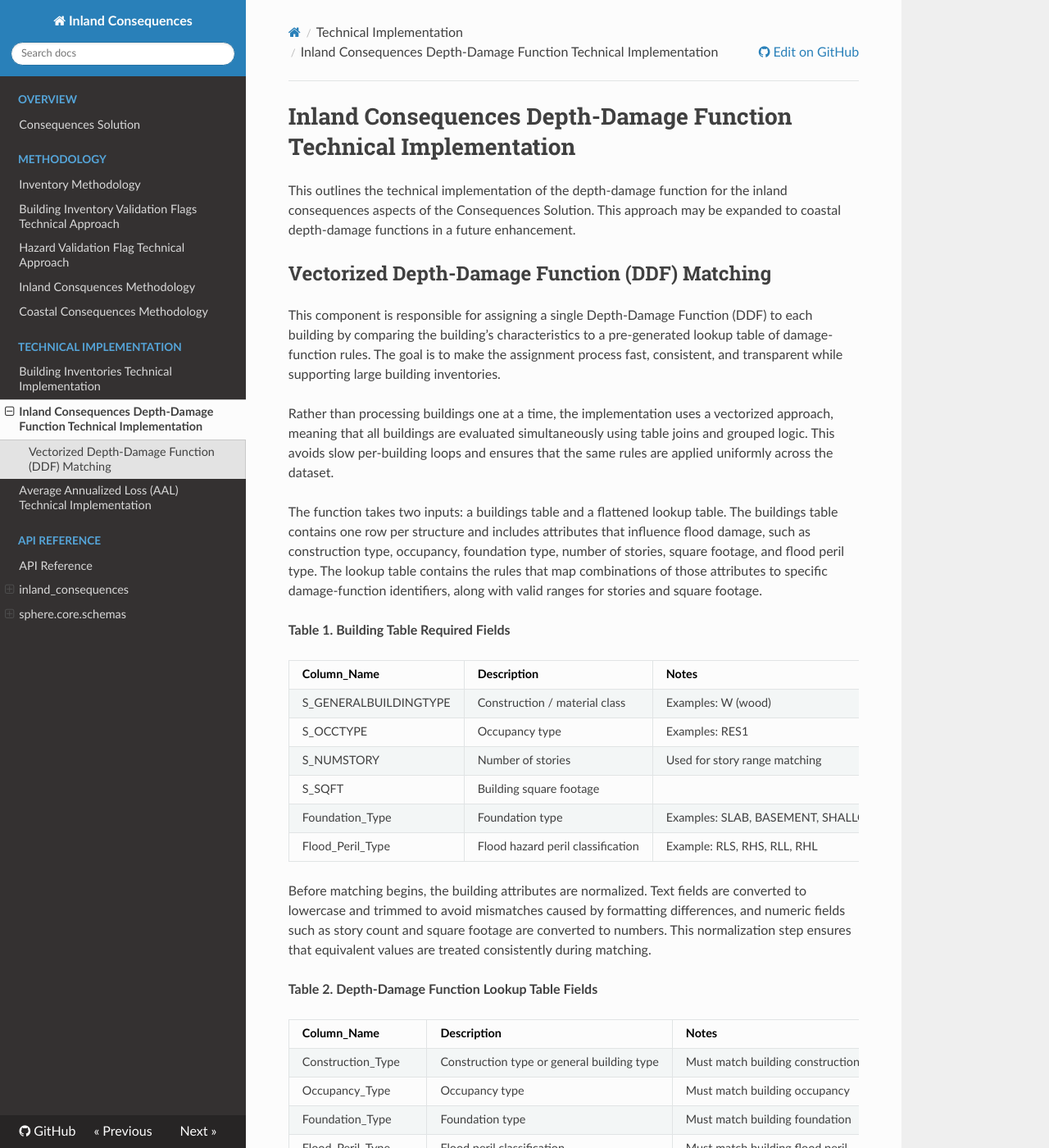
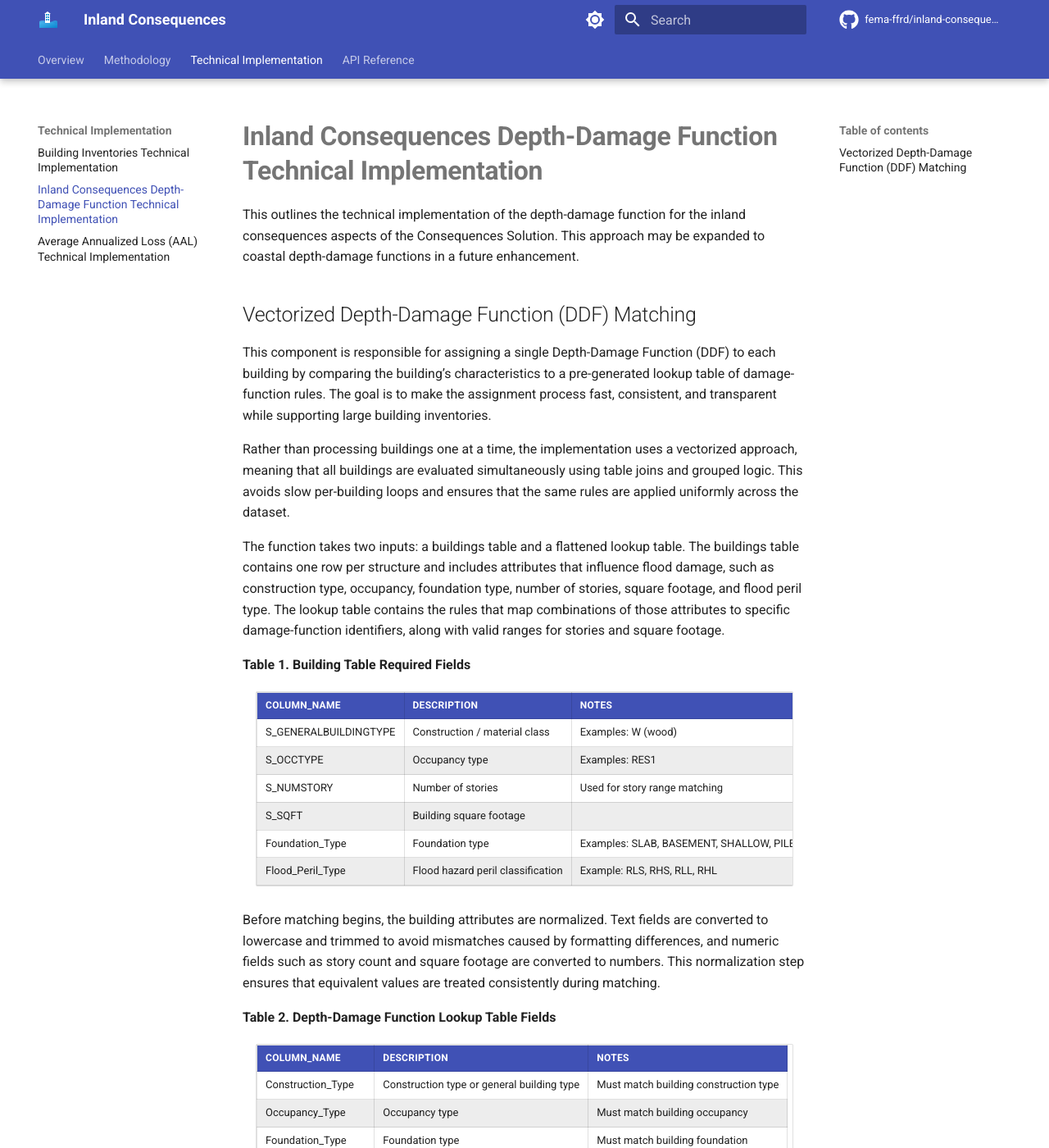
Before and after one commit to fema-ffrd/inland-consequences, an MkDocs documentation site: the page built from docs/ddf_tech_implementation.md, in a window 1280 px wide and 1400 px high. Shown: the whole window at 82% size. Built offline with MkDocs 1.6.1 and Material for MkDocs 9.7.7, drawn with Linux system fonts in a browser that asks for light colours; nearby versions of some CDN libraries; comment, search, counter and statistics services are not loaded; some of the changed text lies outside the part shown.

Commit message:
migrate to material theme to improve nav and look

```diff
--- a/docs/javascripts/katex.js
+++ b/docs/javascripts/katex.js
@@ -2,20 +2,30 @@
   function renderKaTeX() {
     if (!window.renderMathInElement) return;
 
-    renderMathInElement(document.body, {
+    // Target the main content area for better performance
+    const content = document.querySelector(".md-content");
+    if (!content) return;
+
+    renderMathInElement(content, {
       delimiters: [
         { left: "$$", right: "$$", display: true },
         { left: "\\[", right: "\\]", display: true },
         { left: "$", right: "$", display: false },
         { left: "\\(", right: "\\)", display: false }
       ],
-      throwOnError: false
+      throwOnError: false,
+      ignoredTags: ["script", "noscript", "style", "textarea", "pre", "code"]
     });
   }
 
   // Initial load
   document.addEventListener("DOMContentLoaded", renderKaTeX);
 
-  // Fallback for any dynamic injections (rare on RTD theme, but harmless)
-  window.addEventListener("load", renderKaTeX);
+  // Support Material theme instant loading (navigation without page reload)
+  document.addEventListener("DOMContentSwitch", renderKaTeX);
+
+  // Also handle any potential page lifecycle events
+  if (typeof document$ !== "undefined") {
+    document$.subscribe(renderKaTeX);
+  }
 })();
--- /dev/null
+++ b/docs/stylesheets/extra.css
@@ -0,0 +1,216 @@
+/* Extra styles for Inland Consequences documentation */
+
+/* ============================================
+   TABLE STYLING - Compact & Scrollable
+   ============================================ */
+
+/* Wrap tables in a scrollable container */
+.md-typeset__scrollwrap {
+  overflow-x: auto;
+  margin: 1rem 0;
+}
+
+.md-typeset__table {
+  display: block;
+  max-width: 100%;
+  overflow-x: auto;
+}
+
+/* Compact table styling */
+.md-typeset table:not([class]) {
+  font-size: 0.65rem;
+  border-collapse: collapse;
+  white-space: nowrap;
+  min-width: 100%;
+  display: table;
+}
+
+.md-typeset table:not([class]) th {
+  background-color: var(--md-primary-fg-color);
+  color: var(--md-primary-bg-color);
+  font-weight: 600;
+  text-align: left;
+  font-size: 0.6rem;
+  text-transform: uppercase;
+  letter-spacing: 0.025em;
+}
+
+.md-typeset table:not([class]) td,
+.md-typeset table:not([class]) th {
+  padding: 0.3rem 0.5rem;
+  border: 1px solid var(--md-typeset-table-color);
+  white-space: nowrap;
+}
+
+.md-typeset table:not([class]) tr:nth-child(even) {
+  background-color: var(--md-default-fg-color--lightest);
+}
+
+/* Hover effect for table rows */
+.md-typeset table:not([class]) tbody tr:hover {
+  background-color: rgba(var(--md-primary-fg-color--light), 0.1);
+}
+
+/* Ensure tables scroll horizontally on all screen sizes */
+.md-typeset table:not([class]) {
+  display: block;
+  overflow-x: auto;
+  -webkit-overflow-scrolling: touch;
+}
+
+/* Table caption styling */
+.md-typeset table:not([class]) caption {
+  font-size: 0.7rem;
+  font-weight: 600;
+  text-align: left;
+  margin-bottom: 0.5rem;
+  color: var(--md-default-fg-color--light);
+}
+
+/* ============================================
+   JSON/CODE BLOCK STYLING - Compact & Scrollable
+   ============================================ */
+
+/* Compact code blocks with max height */
+.md-typeset pre {
+  max-height: 400px;
+  overflow-y: auto;
+  overflow-x: auto;
+}
+
+.md-typeset pre > code {
+  font-size: 0.55rem;
+  line-height: 1.3;
+}
+
+/* JSON-specific styling - extra compact */
+.md-typeset .language-json code,
+.md-typeset .highlight.language-json code {
+  font-size: 0.5rem;
+  line-height: 1.25;
+}
+
+/* Python-specific styling - extra compact */
+.md-typeset .language-python code,
+.md-typeset .highlight.language-python code {
+  font-size: 0.6rem;
+  line-height: 1.3;
+}
+
+/* Code inside collapsible details - single scrollbar only */
+.md-typeset details pre {
+  max-height: 350px;
+  overflow-y: auto;
+  overflow-x: auto;
+}
+
+.md-typeset details .highlight {
+  max-height: none;
+  overflow: visible;
+}
+
+.md-typeset details.code-block summary {
+  cursor: pointer;
+  font-weight: 600;
+  padding: 0.5rem;
+  background-color: var(--md-code-bg-color);
+  border-radius: 0.25rem;
+}
+
+.md-typeset details.code-block pre {
+  margin-top: 0;
+  border-top-left-radius: 0;
+  border-top-right-radius: 0;
+}
+
+/* ============================================
+   GENERAL IMPROVEMENTS
+   ============================================ */
+
+/* Make horizontal rules more subtle */
+.md-typeset hr {
+  border-color: var(--md-default-fg-color--lighter);
+  margin: 2rem 0;
+}
+
+/* Better admonition styling */
+.md-typeset .admonition,
+.md-typeset details {
+  margin-bottom: 1.25rem;
+}
+
+/* API documentation improvements */
+.md-typeset .doc-heading {
+  font-weight: 600;
+}
+
+/* Signature styling for mkdocstrings */
+.md-typeset .highlight.language-python {
+  background-color: var(--md-code-bg-color);
+}
+
+/* Better nav tab appearance */
+.md-tabs__link {
+  font-weight: 500;
+}
+
+/* Hero section styling for landing page */
+.md-typeset h1 {
+  font-weight: 700;
+  margin-bottom: 1rem;
+}
+
+/* KaTeX display math centering and spacing */
+.katex-display {
+  margin: 1.5rem 0;
+  overflow-x: auto;
+  overflow-y: hidden;
+}
+
+/* Content width adjustment for better readability */
+.md-content__inner {
+  max-width: 100%;
+}
+
+/* Footer link styling */
+.md-footer-meta__inner {
+  display: flex;
+  flex-wrap: wrap;
+  justify-content: space-between;
+}
+
+/* Better definition list styling */
+.md-typeset dl {
+  margin-bottom: 1rem;
+}
+
+.md-typeset dd {
+  margin-left: 1.5rem;
+  margin-bottom: 0.5rem;
+}
+
+/* ============================================
+   RESPONSIVE ADJUSTMENTS
+   ============================================ */
+
+@media screen and (max-width: 76.25em) {
+  .md-typeset table:not([class]) {
+    font-size: 0.7rem;
+  }
+
+  .md-typeset table:not([class]) td,
+  .md-typeset table:not([class]) th {
+    padding: 0.35rem 0.5rem;
+  }
+
+  .md-typeset pre > code {
+    font-size: 0.65rem;
+  }
+}
+
+/* Schema/technical docs specific: ensure code stays readable */
+@media screen and (min-width: 76.25em) {
+  .md-content__inner {
+    max-width: 1200px;
+  }
+}
--- a/mkdocs.yml
+++ b/mkdocs.yml
@@ -1,8 +1,72 @@
 site_name: "Inland Consequences"
-site_url:
+site_description: "Consequence modeling framework for flood damage assessments"
+site_url: ""
+
+repo_name: fema-ffrd/inland-consequences
+repo_url: https://github.com/fema-ffrd/inland-consequences
 
 theme:
-  name: readthedocs
+  name: material
+  logo: images/logo.svg
+  favicon: images/favicon.svg
+  features:
+    # Navigation
+    - navigation.instant
+    - navigation.instant.progress
+    - navigation.tracking
+    - navigation.tabs
+    - navigation.tabs.sticky
+    - navigation.sections
+    - navigation.expand
+    - navigation.path
+    - navigation.top
+    - navigation.footer
+    # Search
+    - search.suggest
+    - search.highlight
+    - search.share
+    # Content
+    - content.code.copy
+    - content.code.annotate
+    - content.tabs.link
+    - content.tooltips
+    # Table of contents
+    - toc.follow
+  palette:
+    # Light mode
+    - media: "(prefers-color-scheme: light)"
+      scheme: default
+      primary: indigo
+      accent: indigo
+      toggle:
+        icon: material/brightness-7
+        name: Switch to dark mode
+    # Dark mode
+    - media: "(prefers-color-scheme: dark)"
+      scheme: slate
+      primary: indigo
+      accent: indigo
+      toggle:
+        icon: material/brightness-4
+        name: Switch to light mode
+  font:
+    text: Roboto
+    code: Roboto Mono
+  icon:
+    repo: fontawesome/brands/github
+    admonition:
+      note: octicons/tag-16
+      abstract: octicons/checklist-16
+      info: octicons/info-16
+      tip: octicons/squirrel-16
+      success: octicons/check-16
+      question: octicons/question-16
+      warning: octicons/alert-16
+      failure: octicons/x-circle-16
+      danger: octicons/zap-16
+      bug: octicons/bug-16
+      example: octicons/beaker-16
+      quote: octicons/quote-16
 
 plugins:
   - search
@@ -29,23 +93,21 @@ plugins:
             show_symbol_type_heading: true
             show_symbol_type_toc: true
 
-repo_url: https://github.com/fema-ffrd/inland-consequences
-
 nav:
   - Overview:
     - index.md
+    - user-requirements.md
+    - tasks.md
   - Methodology:
     - inventory_methodology.md
     - buildingvalidation_techapproach.md
     - hazardvalidation_techapproach.md
     - inland_methodology.md
     - coastal_methodology.md
-
   - Technical Implementation:
     - building_inventories.md
     - ddf_tech_implementation.md
     - AAL_tech_implementation.md
-
   - API Reference:
     - api/index.md
     - inland_consequences:
@@ -65,16 +127,64 @@ nav:
       - api/sphere_core/nsi_buildings.md
 
 markdown_extensions:
+  # Python Markdown
+  - abbr
+  - admonition
+  - attr_list
+  - def_list
+  - footnotes
+  - md_in_html
+  - tables
+  - toc:
+      permalink: true
+      toc_depth: 3
+  # PyMdown Extensions
   - pymdownx.arithmatex:
       generic: true
-  - admonition
-  - toc:
-      permalink: true
+  - pymdownx.betterem:
+      smart_enable: all
+  - pymdownx.caret
+  - pymdownx.details
+  - pymdownx.emoji:
+      emoji_index: !!python/name:material.extensions.emoji.twemoji
+      emoji_generator: !!python/name:material.extensions.emoji.to_svg
+  - pymdownx.highlight:
+      anchor_linenums: true
+      line_spans: __span
+      pygments_lang_class: true
+  - pymdownx.inlinehilite
+  - pymdownx.keys
+  - pymdownx.magiclink:
+      normalize_issue_symbols: true
+      repo_url_shorthand: true
+      user: fema-ffrd
+      repo: inland-consequences
+  - pymdownx.mark
+  - pymdownx.smartsymbols
+  - pymdownx.snippets
+  - pymdownx.superfences:
+      custom_fences:
+        - name: mermaid
+          class: mermaid
+          format: !!python/name:pymdownx.superfences.fence_code_format
+  - pymdownx.tabbed:
+      alternate_style: true
+      combine_header_slug: true
+  - pymdownx.tasklist:
+      custom_checkbox: true
+  - pymdownx.tilde
 
 extra_css:
   - https://cdn.jsdelivr.net/npm/katex@0.16.11/dist/katex.min.css
+  - stylesheets/extra.css
 
 extra_javascript:
   - https://cdn.jsdelivr.net/npm/katex@0.16.11/dist/katex.min.js
   - https://cdn.jsdelivr.net/npm/katex@0.16.11/dist/contrib/auto-render.min.js
   - javascripts/katex.js
+
+extra:
+  social:
+    - icon: fontawesome/brands/github
+      link: https://github.com/fema-ffrd/inland-consequences
+  generator: false
--- a/pyproject.toml
+++ b/pyproject.toml
@@ -3,6 +3,7 @@ name = "inland-consequences"
 version = "0.0.1"
 description = "Inland Consequences Estimation Methodology"
 dependencies = [
+  "mkdocs-material",
   "mkdocs-macros-plugin",
   "mkdocs-include-markdown-plugin",
   "mkdocstrings[python]",
```
Also changed, not shown: docs/building_inventories.md (+24 -18 lines), docs/index.md (+67 -15 lines), docs/images/favicon.svg (added), docs/images/logo.svg (added), 1 other file.
